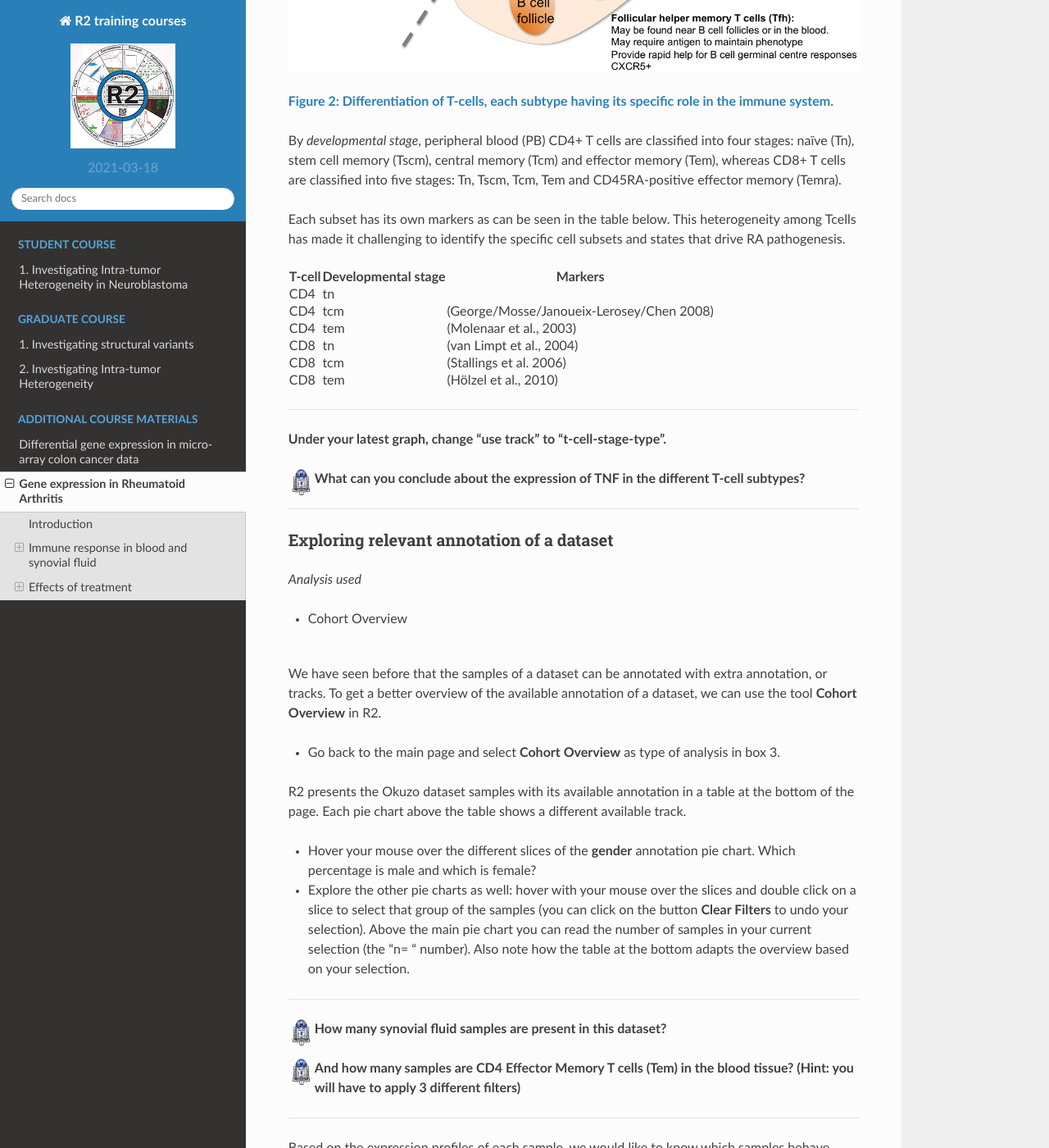
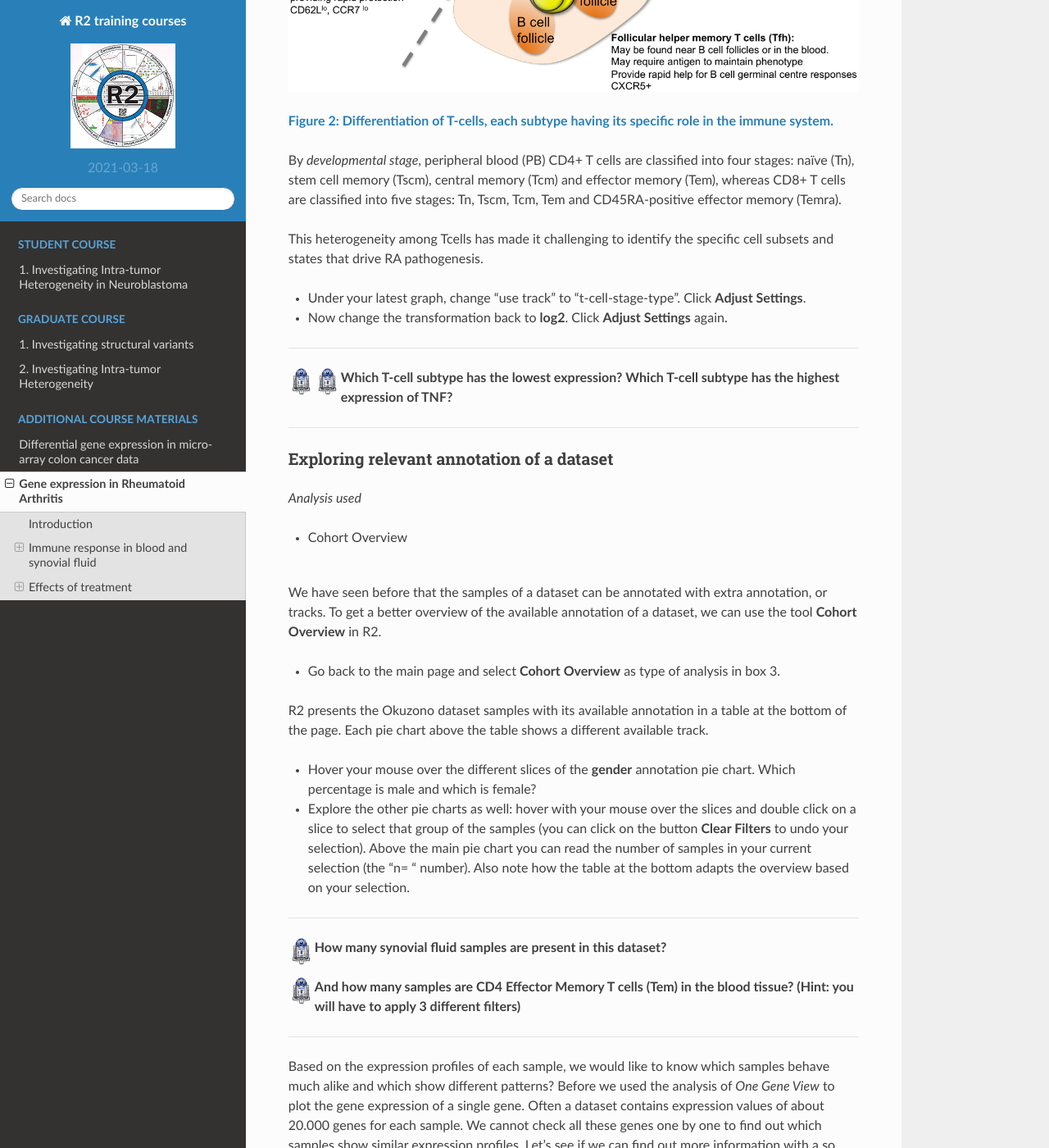
Before and after one commit to antronerds/r2-training-courses, a Sphinx documentation site: the page built from docs/RNA_seq_data_analysis_Using_Rheumatoid_Arthritis_data.md, in a window 1280 px wide and 1400 px high, scrolled down 4595 px. Shown: the whole window at 82% size. Built offline with Sphinx 7.4.7 and the Read the Docs theme 2.0.0, drawn with Linux system fonts in a browser that asks for light colours; pages that are not in the unit, such as notebooks, are missing from menus.

Commit message:
AMS RA first adaptations

```diff
--- a/docs/RNA_seq_data_analysis_Using_Rheumatoid_Arthritis_data.md
+++ b/docs/RNA_seq_data_analysis_Using_Rheumatoid_Arthritis_data.md
@@ -111,25 +112,15 @@ The immune system is a complex system of different cell types that interact with
 
   By *developmental stage*, peripheral blood (PB) CD4+ T cells are classified into four stages: naïve (Tn), stem cell memory (Tscm), central memory (Tcm) and effector memory (Tem), whereas CD8+ T cells are classified into five stages: Tn, Tscm, Tcm, Tem and CD45RA-positive effector memory (Temra).
 
- Each subset has its own markers as can be seen in the table below. This heterogeneity among Tcells has made it challenging to identify the specific cell subsets and states that drive RA pathogenesis.
+ This heterogeneity among Tcells has made it challenging to identify the specific cell subsets and states that drive RA pathogenesis.
 
-<table>
-<tr><th>  T-cell  </th><th>Developmental stage</th><th>Markers</th></tr>
-<tr><td>CD4</td><td>tn</td><td></td></tr>
-<tr><td>CD4</td><td>tcm</td><td>(George/Mosse/Janoueix-Lerosey/Chen 2008)</td></tr>
-<tr><td>CD4</td><td>tem</td><td>(Molenaar et al., 2003)</td></tr>
-<tr><td>CD8</td><td>tn</td><td>(van Limpt et al., 2004)</td></tr>
-<tr><td>CD8</td><td>tcm</td><td>(Stallings et al. 2006)</td></tr>
-<tr><td>CD8</td><td>tem</td><td>(Hölzel et al., 2010)</td></tr>
-
-</table>
-
+* Under your latest graph, change "use track" to "t-cell-stage-type". Click **Adjust Settings**.
+* Now change the transformation back to **log2**. Click **Adjust Settings** again.
 
 ---------
 
- **Under your latest graph, change "use track" to "t-cell-stage-type".**
-
- ![](_static/images/R2d2_logo.png)**What can you conclude about the expression of TNF in the different T-cell subtypes?**
+ ![](_static/images/R2d2_logo.png)**Which T-cell subtype has the lowest expression?**
+ ![](_static/images/R2d2_logo.png)**Which T-cell subtype has the highest expression of TNF?**
 
  ---------
 
@@ -145,7 +136,7 @@ To get a better overview of the available annotation of a dataset, we can use th
 
 * Go back to the main page and select **Cohort Overview** as type of analysis in box 3.
 
-R2 presents the Okuzo dataset samples with its available annotation in a table at the bottom of the page. Each pie chart above the table shows a different available track.
+R2 presents the Okuzono dataset samples with its available annotation in a table at the bottom of the page. Each pie chart above the table shows a different available track.
 * Hover your mouse over the different slices of the **gender** annotation pie chart.  Which percentage is male and which is female?
 * Explore the other pie charts as well: hover with your mouse over the slices and double click on a slice to select that group of the samples (you can click on the button **Clear Filters** to undo your selection). Above the main pie chart you can read the number of samples in your current selection (the "n= " number). Also note how the table at the bottom adapts the overview based on your selection.
 
```
Also changed, not shown: other parts of docs/RNA_seq_data_analysis_Using_Rheumatoid_Arthritis_data.md (+2 -1 lines).
